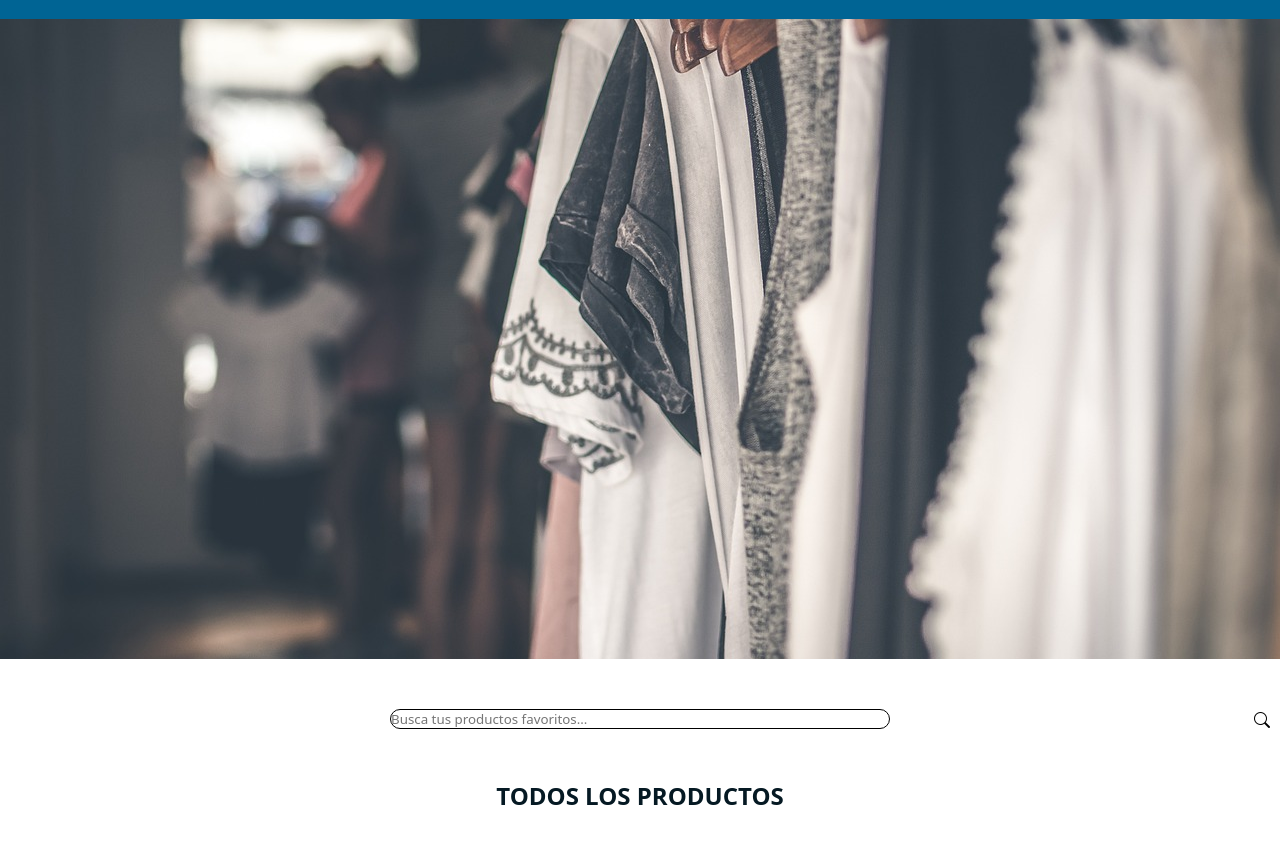
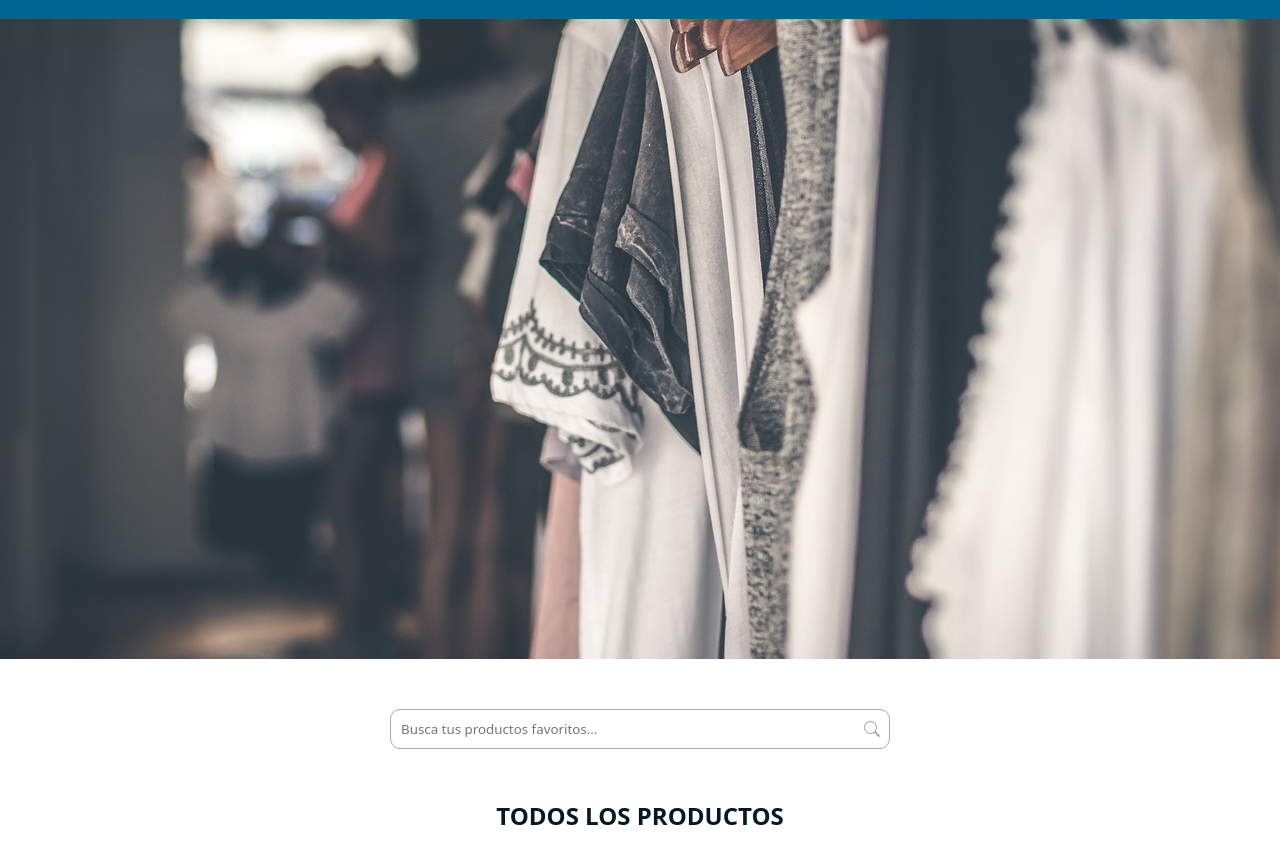
Before and after one commit to nahulisas/Entrega03-NahuelLisas, a plain HTML site: page index.html in a window 1280 px wide. Shown: the part 81-944 px from the top of the page. Drawn offline with nearby package versions, Linux system fonts and the light colour scheme; some packages are replaced by stand-ins of ours; no server answers; a script that the page names is missing.

```diff
--- a/styles.css
+++ b/styles.css
@@ -458,16 +458,31 @@
     display: flex;
     justify-content: center;
     width: 500px;
+    height: 40px;
     margin: 0 auto;
+    position: relative;
 }
+
 .input_box_search .input_search {
-    border: 1px solid;
+    border: 1px #aaaaaa solid;
     width: 100%;
+    padding: 10px;
     border-radius: 10px;
     position: relative;
+    outline: none;
+}
+.input_box_search .input_search:focus {
+    border-color: var(--main-color);
+}
+
+.input_box_search .input_search:focus ~ i.search {
+    color: var(--main-color);
 }
 
 .input_box_search i.search {
     position: absolute;
     right: 10px;
+    top: 50%;
+    transform: translateY(-50%);
+    color: #aaaaaa;
 }
```
